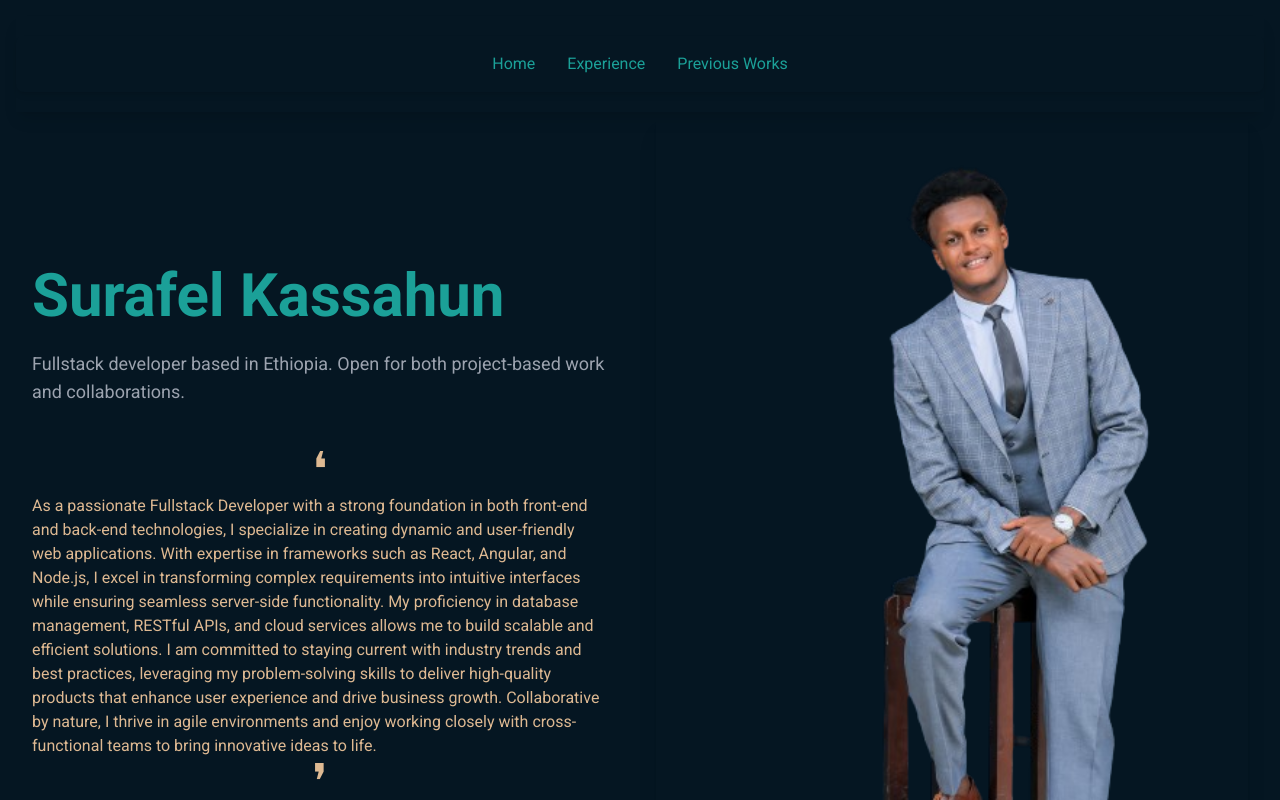
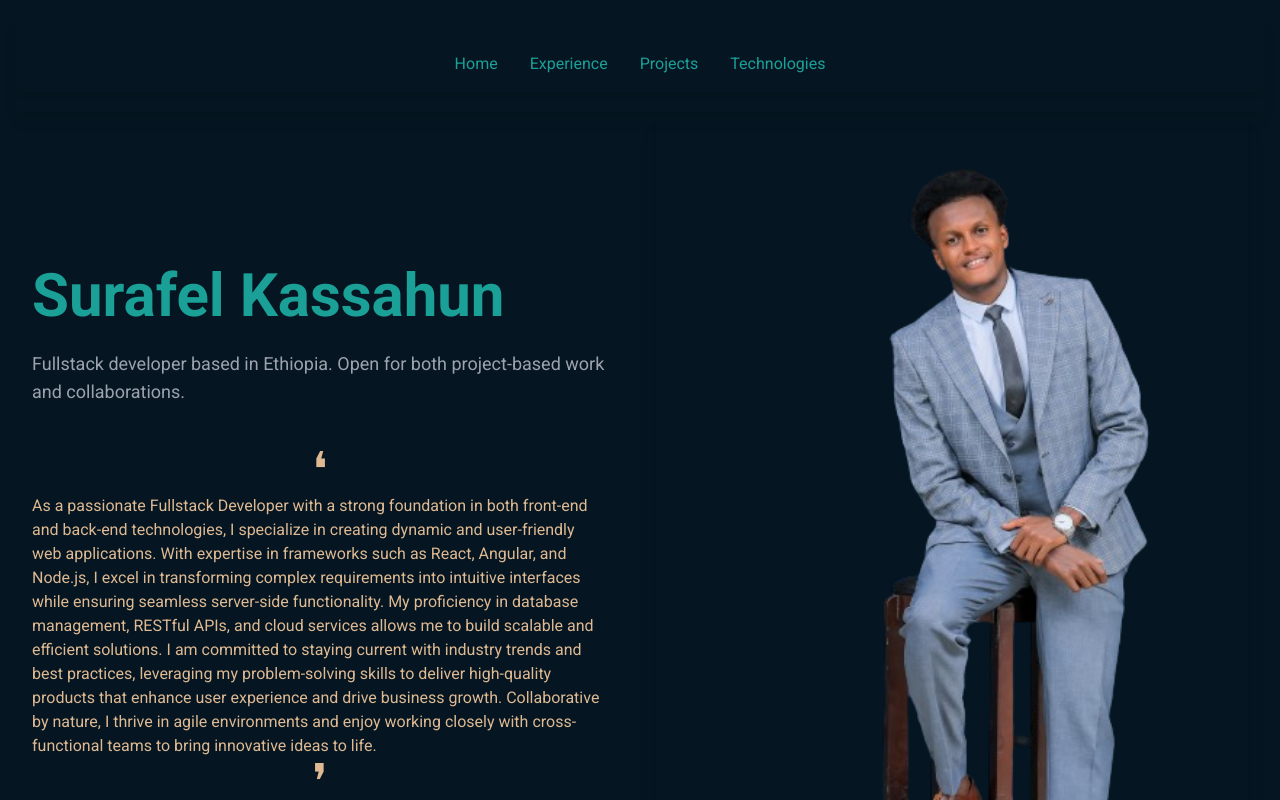
Before and after one commit to SurafelK/my_portfolio, a Next.js app: page / in a window 1280 px wide. Shown: the top 800 px of the page. Built offline with nearby package versions, Linux system fonts and the light colour scheme.

Commit message:
update all looks and navigating links

```diff
--- a/src/app/page.js
+++ b/src/app/page.js
@@ -102,10 +102,10 @@ const technologies = [
             {/* Navigation */}
             <section className="py-5 sticky top-0 bg-gradient-to-r from-deep-blue to-blue-800 z-10 shadow-lg">
                 <nav className="flex justify-center gap-8 text-white shadow-md py-4 rounded-lg">
-                    {["Home", "Experience", "Previous Works"].map((text, index) => (
+                    {["Home", "Experience", "Projects", "Technologies"].map((text, index) => (
                         <Link
                             key={index}
-                            href={text === "Home" ? "/" : `/${text.toLowerCase().replace(" ", "-")}`}
+                            href={text === "Home" ? "#Home" : `#${text.toLowerCase().replace(" ", "-")}`}
                             className="text-primary relative after:content-[''] after:block after:w-0 after:h-[2px] after:bg-yellow-400 after:absolute after:bottom-0 after:left-0 after:transition-all after:duration-300 hover:after:w-full"
                         >
                             {text}
@@ -115,7 +115,7 @@ const technologies = [
             </section>
 
             {/* Hero Section */}
-            <section className={`bg-off-white`}>
+            <section id="Home" className={`bg-off-white`}>
                 <div className="container mx-auto px-4">
                     <div className="grid grid-cols-1 md:grid-cols-2 gap-8 items-center">
                         <motion.div
@@ -175,7 +175,7 @@ const technologies = [
 
 
             {/* Experience Cards */}
-            <section className="flex flex-col justify-center py-20 bg-gray-100 relative">
+            <section id="experience" className="flex flex-col justify-center py-20 bg-gray-100 relative">
                   <div className="flex justify-start px-10 md:px-20 lg:px-44 mb-12">
                       <h3 className="text-start text-primary text-5xl font-semibold">Work Experience</h3>
                   </div>
@@ -273,7 +273,7 @@ const technologies = [
 
             {/* Technologies */}
 
-            <section className="py-20 bg-off-white border-t-8 border-bright-green cursor-pointer overflow-hidden">
+            <section id="technologies" className="py-20 bg-off-white border-t-8 border-bright-green cursor-pointer overflow-hidden">
               <div className="container mx-auto text-center">
                 <h1 className="text-primary text-5xl font-bold mb-12 transition-all duration-300 hover:scale-105">
                   Technologies Experienced
@@ -311,7 +311,7 @@ const technologies = [
             </section>
 
             {/* eXPLORE MORE */}
-            <div className="w-full bg-gradient-to-r from-blue-900 to-blue-950 py-16">
+            <div id="projects" className="w-full bg-gradient-to-r from-blue-900 to-blue-950 py-16">
                 <div className="flex flex-col justify-center items-center text-center">
                   <h1 className="text-5xl font-bold text-white px-6 md:px-32 mb-4 drop-shadow-lg transition-transform transform">
                     Explore More <span className="text-primary">Projects</span>
```
Lines whose indentation alone changed are shown as unchanged.
